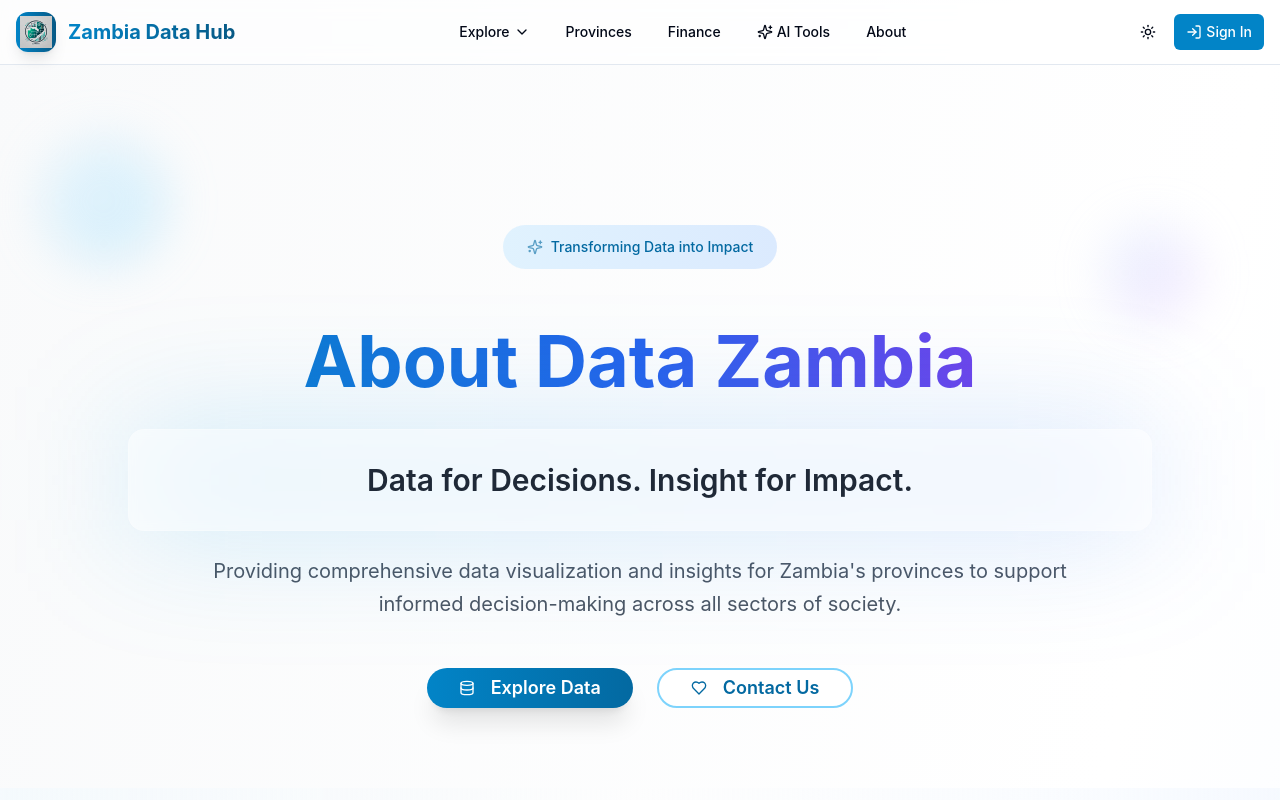
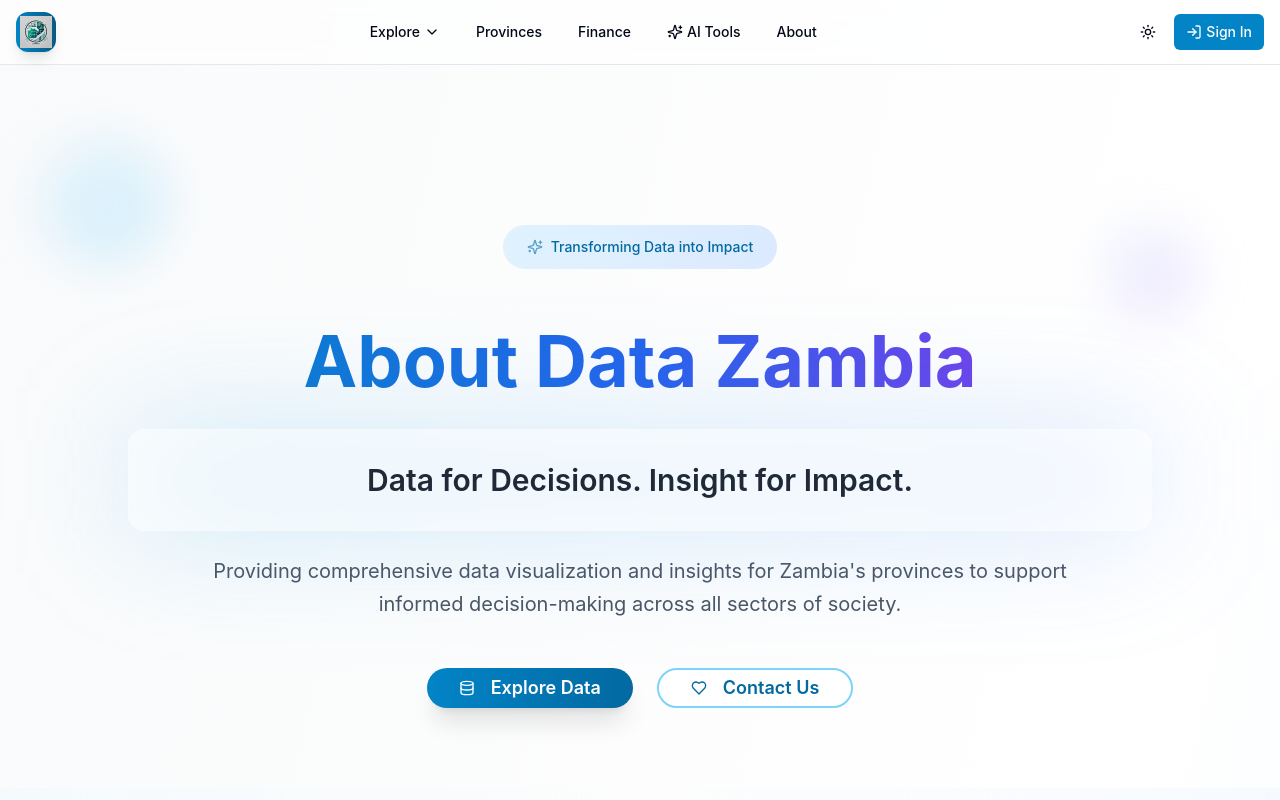
Before and after one commit to YambwaImwaka/datazambia, a React (Vite) app: page /about in a window 1280 px wide. Shown: the top 800 px of the page. Built offline with nearby package versions, Linux system fonts and the light colour scheme.

Commit message:
Remove text from header and nav, use logo only
Replaced text with logo in header and navigation for desktop view.

```diff
--- a/src/components/layout/Header.tsx
+++ b/src/components/layout/Header.tsx
@@ -30,9 +30,9 @@ const Header = () => {
     <header className="sticky top-0 z-40 border-b bg-background/95 backdrop-blur supports-[backdrop-filter]:bg-background/60">
       <div className="container flex h-16 items-center justify-between px-4">
         <div className="flex items-center">
-          <Link to="/" className="flex items-center space-x-3">
+          <Link to="/" className="flex items-center">
             <div className="relative">
-              <div className="w-10 h-10 bg-gradient-to-r from-zambia-600 to-zambia-800 rounded-xl flex items-center justify-center shadow-lg">
+              <div className="w-10 h-10 bg-gradient-to-r from-zambia-600 to-zambia-800 rounded-xl flex items-center justify-center shadow-lg hover:shadow-xl transition-shadow duration-200">
                 <img
                   src="/lovable-uploads/2f245af2-a159-479f-b943-399b757e847a.png"
                   alt="Zambia Data Hub Logo"
@@ -44,16 +44,6 @@ const Header = () => {
                   }}
                 />
               </div>
-            </div>
-            <div className="hidden md:block">
-              <span className="font-bold text-xl bg-gradient-to-r from-zambia-600 to-zambia-800 bg-clip-text text-transparent">
-                Zambia Data Hub
-              </span>
-            </div>
-            <div className="md:hidden">
-              <span className="font-bold text-lg bg-gradient-to-r from-zambia-600 to-zambia-800 bg-clip-text text-transparent">
-                ZDH
-              </span>
             </div>
           </Link>
         </div>
```
